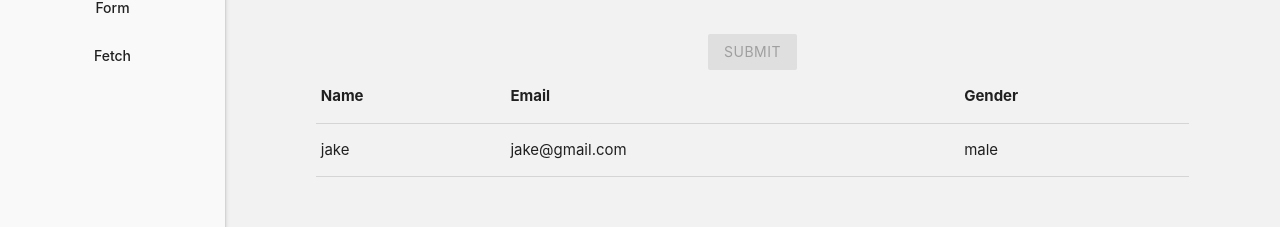
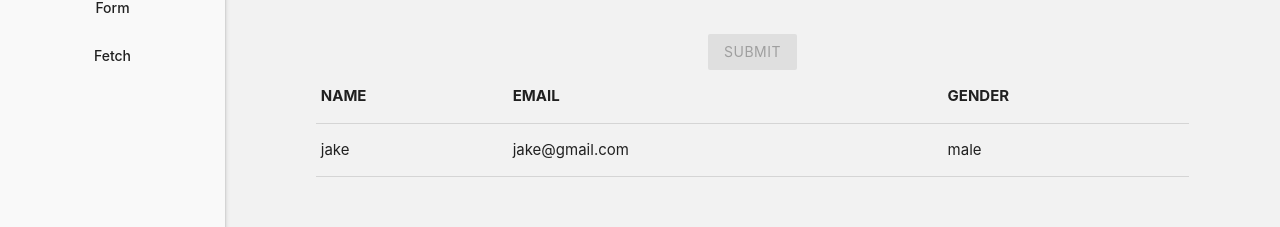
Before and after one commit to wuyuyu0222/test-app, a React (Create React App) app: page /form in a window 1280 px wide. Both pictures are taken after a click on the input "submit". Shown: the part 255-482 px from the top of the page. Built offline with nearby package versions, Linux system fonts and the light colour scheme.

Commit message:
generic table component

```diff
--- a/src/component/Fetch.js
+++ b/src/component/Fetch.js
@@ -1,63 +1,33 @@
 import React, { Component } from 'react'
+import Table from './Table';
 
 export default class Fetch extends Component {
   constructor(props) {
     super(props);
     this.apiUrl = 'https://jsonplaceholder.typicode.com/users';
     this.state = {
-      personList: [],
-      table: <table></table>,
+      loaded: false,
+      error: false
     };
+    this.personList = [];
   }
 
   componentDidMount() {
     fetch(this.apiUrl).then(res => res.json()).then(response => {
       console.log(response);
-      const table = this.drawTable(response);
-      this.setState({ personList: response, table: table });
+      this.personList = response.map(r => {
+        return { id: r.id, name: r.name, email: r.email, phone: r.phone };
+      });
+      this.setState({ loaded: true, error: false });
     }, error => {
-      const errorMessage = (
-        <div>
-          <p color="red">Error: {error.message}</p>
-        </div>
-      );
-      this.setState({ table: errorMessage })
+      this.setState({ error: true })
     });
-  }
-
-  drawTable = (personList) => {
-    console.log('drawTable');
-    const body = personList.map(person => {
-      return (
-        <tr key={person.id}>
-          <td>{person.name || 'Null'}</td>
-          <td>{person.email || 'Null'}</td>
-          <td>{person.phone || 'Null'}</td>
-          <td>{person.website || 'Null'}</td>
-        </tr>
-      );
-    });
-    return (
-      <table className="highlight">
-        <thead>
-          <tr>
-            <th>Name</th>
-            <th>Email</th>
-            <th>Phone</th>
-            <th>Website</th>
-          </tr>
-        </thead>
-        <tbody>
-          {body}
-        </tbody>
-      </table>
-    );
   }
 
   render() {
     return (
       <div className="row mt-2x">
-        {this.state.table}
+        <Table list={this.personList} />
       </div>
     )
   }
--- a/src/component/Form.js
+++ b/src/component/Form.js
@@ -1,4 +1,5 @@
 import React, { Component } from 'react'
+import Table from './Table';
 
 export default class Form extends Component {
   constructor(props) {
@@ -8,7 +9,6 @@ export default class Form extends Component {
     };
     this.personList = this.props.personList || [];
     this.person = this.props.person || { name: '', email: '', gender: '' };
-    this.table = this.drawTable([]);
   }
 
   componentDidMount() {
@@ -46,38 +46,7 @@ export default class Form extends Component {
     }];
     this.person = { name: '', email: '', gender: '' };
     this.personList = newPerson.concat(this.personList);
-    this.table = this.drawTable(this.personList);
     this.checkValid(this.person);
-  }
-
-  drawTable = (inputList) => {
-    console.log('drawTable', inputList);
-    let personList = [];
-    if (inputList.length > 0) {
-      personList = inputList.map(person => {
-        return (
-          <tr key={person.id}>
-            <td>{person.name || 'Null'}</td>
-            <td>{person.email || 'Null'}</td>
-            <td>{person.gender || 'Null'}</td>
-          </tr>
-        );
-      });
-    }
-    return (
-      <table className="highlight">
-        <thead>
-          <tr>
-            <th>Name</th>
-            <th>Email</th>
-            <th>Gender</th>
-          </tr>
-        </thead>
-        <tbody>
-          {personList}
-        </tbody>
-      </table>
-    );
   }
 
   render() {
@@ -117,7 +86,7 @@ export default class Form extends Component {
           <input type="submit" value="submit" className="btn" disabled={!this.state.formValid} />
         </form>
         <div className="col s12">
-          {this.table}
+          <Table list={this.personList} />
         </div>
       </div>
     )
--- /dev/null
+++ b/src/component/Table.js
@@ -0,0 +1,40 @@
+import React, { Component } from 'react'
+
+export default class Table extends Component {
+
+  render() {
+    if (this.props.list && this.props.list.length > 0) {
+      const Headers = Object.keys(this.props.list[0])
+        .filter(key => key !== 'id')
+        .map(key => <th key={key}>{key.toUpperCase()}</th>);
+      const Bodys = this.props.list.map(item => {
+        const content = Object.keys(item)
+          .filter(key => key !== 'id')
+          .map(key => <td key={key}>{item[key]}</td>);
+        return (
+          <tr key={item.id}>{content}</tr>
+        );
+      });
+      return (
+        <div>
+          <table className="highlight">
+            <thead>
+              <tr>
+                {Headers}
+              </tr>
+            </thead>
+            <tbody>
+              {Bodys}
+            </tbody>
+          </table>
+        </div>
+      )
+    } else {
+      return (
+        <div className="mt-2x">
+          <p>empty table</p>
+        </div>
+      )
+    }
+  }
+}
```
